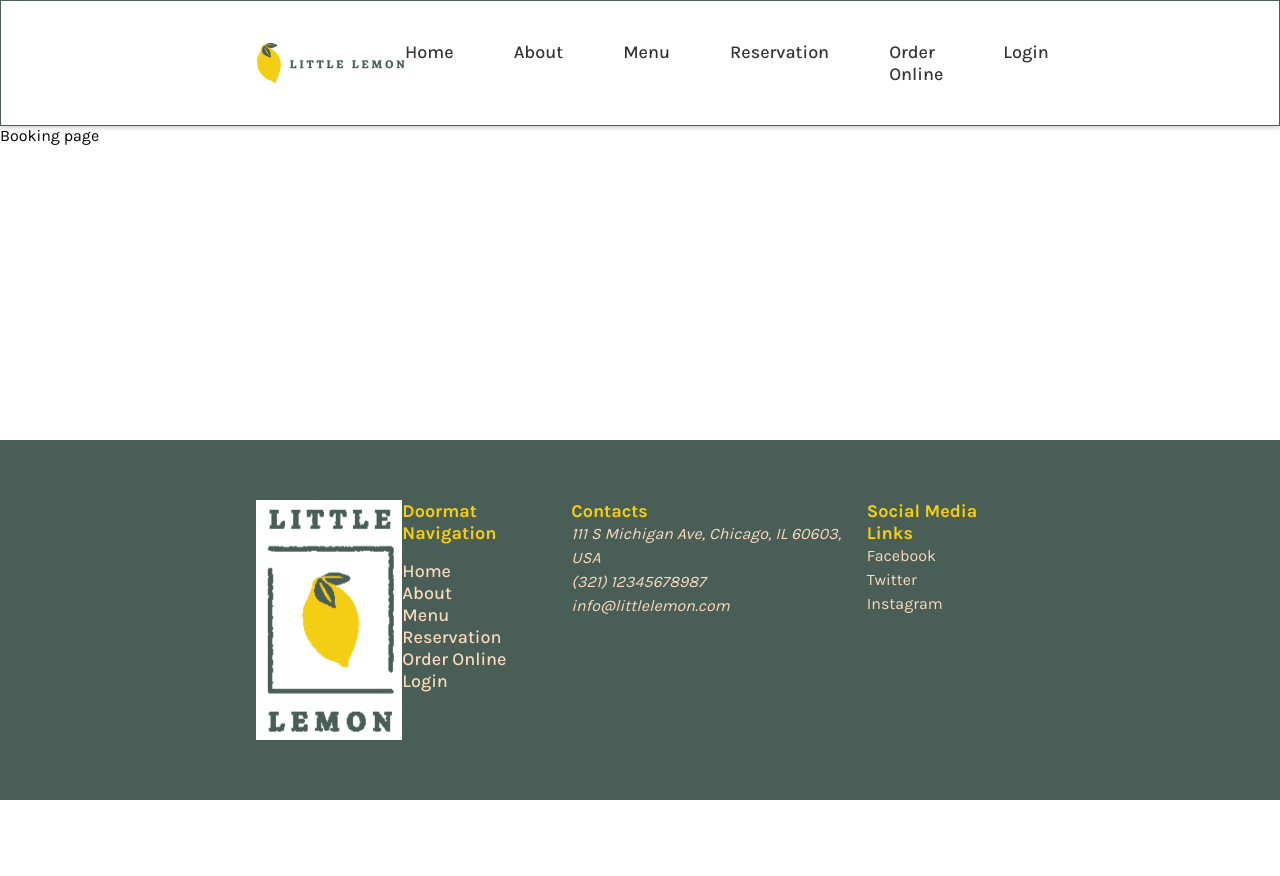
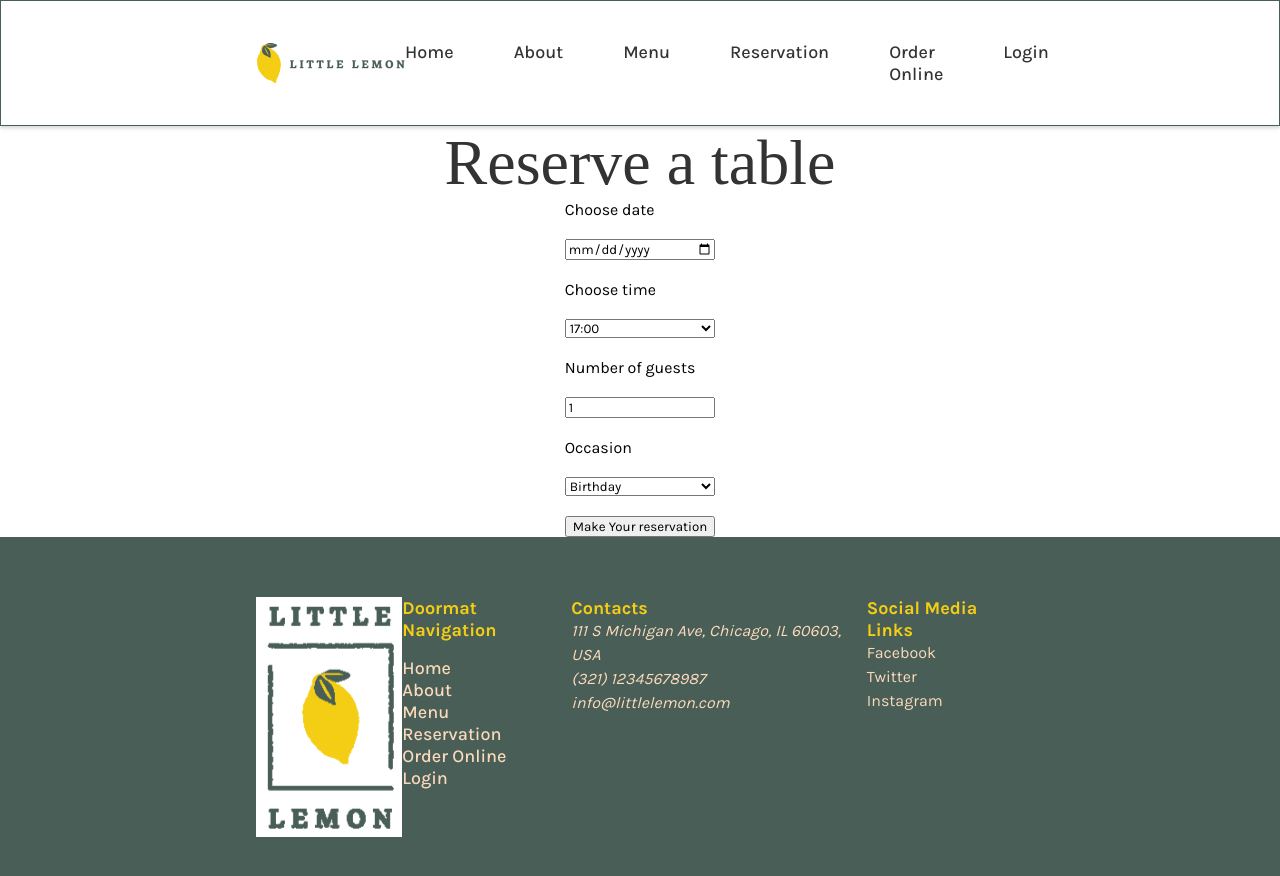
Before and after one commit to giuliafurlan/little-lemon-restaurant, a React (Create React App) app: page /booking in a window 1280 px wide. Shown: the top 876 px of the page. Before the commit the page ends 800 px from the top, so only its background shows below. Built offline with nearby package versions, Linux system fonts and the light colour scheme; a web font is replaced by a local one.

Commit message:
complete booking form and added tests

```diff
--- /dev/null
+++ b/src/components/BookingForm.js
@@ -0,0 +1,69 @@
+import { useState } from 'react';
+
+const BookingForm = ({ availableTimes, onChangeData, onSubmit }) => {
+  const [date, setDate] = useState();
+  const [time, setTime] = useState();
+  const [guests, setGuests] = useState(1);
+  const [occasion, setOccasion] = useState();
+
+  const handleSubmit = (e) => {
+    e.preventDefault();
+    onSubmit({ date, time, guests, occasion });
+  };
+
+  const handleChangeData = (e) => {
+    setDate(e.target.value);
+    onChangeData(e.target.value);
+  };
+
+  return (
+    <form
+      style={{ display: 'grid', maxWidth: 200, gap: 20 }}
+      onSubmit={handleSubmit}
+    >
+      <label htmlFor='res-date'>Choose date</label>
+      <input
+        type='date'
+        id='res-date'
+        tabIndex='0'
+        value={date}
+        onChange={handleChangeData}
+      />
+      <label htmlFor='res-time'>Choose time</label>
+      <select
+        id='res-time'
+        tabIndex='1'
+        value={time}
+        onChange={(e) => setTime(e.target.value)}
+      >
+        {availableTimes.map((t) => (
+          <option key={t}>{t}</option>
+        ))}
+      </select>
+      <label htmlFor='guests'>Number of guests</label>
+      <input
+        type='number'
+        placeholder='1'
+        min='1'
+        max='10'
+        id='guests'
+        tabIndex='2'
+        value={guests}
+        onChange={(e) => setGuests(e.target.value)}
+      />
+      <label htmlFor='occasion'>Occasion</label>
+      <select
+        id='occasion'
+        tabIndex='3'
+        value={occasion}
+        onChange={(e) => setOccasion(e.target.value)}
+      >
+        <option>Birthday</option>
+        <option>Anniversary</option>
+      </select>
+      <input type='submit' tabIndex='4' value='Make Your reservation' />
+    </form>
+  );
+};
+
+export default BookingForm;
--- a/src/layout/Booking.js
+++ b/src/layout/Booking.js
@@ -1,5 +1,45 @@
+import { useReducer } from 'react';
+import BookingForm from '../components/BookingForm';
+import { H1 } from '../ui/typography';
+
+const reducer = (state, action) => {
+  return state;
+};
+
 const Booking = () => {
-  return <div>Booking page</div>;
+  const initializeTimes = () => [
+    '17:00',
+    '18:00',
+    '19:00',
+    '20:00',
+    '21:00',
+    '22:00',
+  ];
+  const [availableTimes, dispatch] = useReducer(reducer, [], initializeTimes);
+
+  const updateTimes = (newData) => {
+    dispatch(newData);
+  };
+
+  const handleSubmit = () => {};
+
+  return (
+    <section
+      style={{
+        display: 'flex',
+        flexDirection: 'column',
+        justifyContent: 'center',
+        alignItems: 'center',
+      }}
+    >
+      <H1>Reserve a table</H1>
+      <BookingForm
+        availableTimes={availableTimes}
+        onChangeData={updateTimes}
+        onSubmit={handleSubmit}
+      />
+    </section>
+  );
 };
 
 export default Booking;
```
Also changed, not shown: 1 other file (tests, documents, lock files or other folders).
